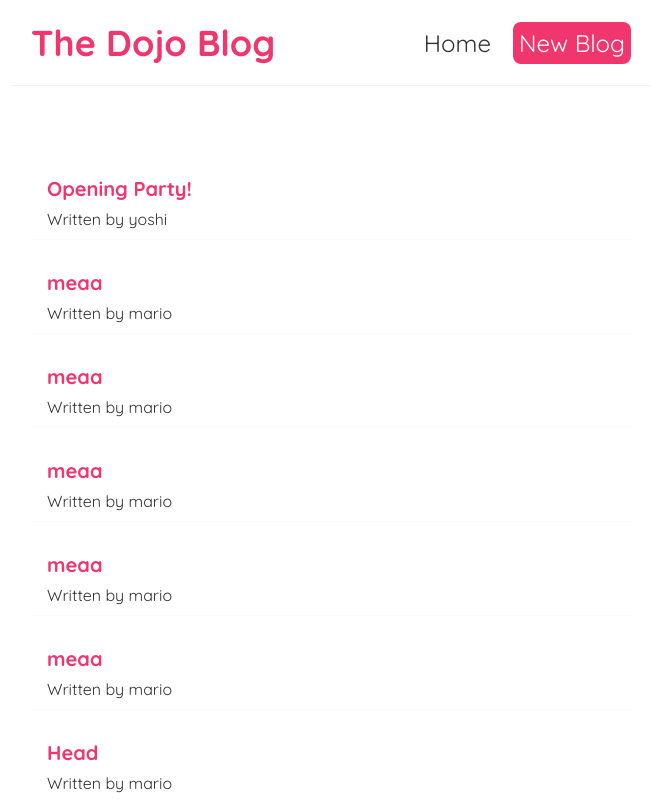
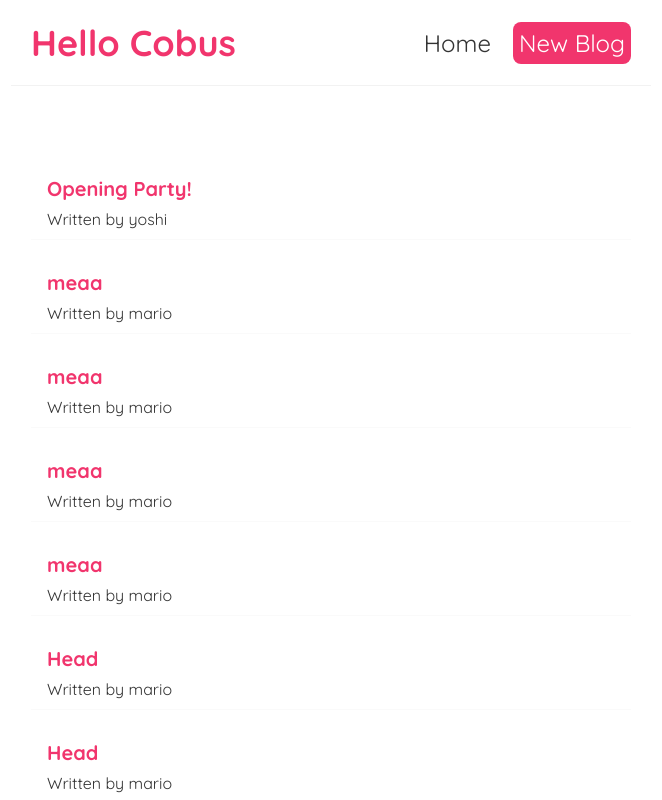
Before and after one commit to Iancahn/littleachievers, a React (Create React App) app: page / in a window 1280 px wide. Shown: the top 800 px of the page, without its empty margins (309-971 px from the left). Built offline with nearby package versions, Linux system fonts and the light colour scheme; data requests are answered from the project's data file.

Commit message:
Mock DB
Setup the Mockend

```diff
--- a/data/db.json
+++ b/data/db.json
@@ -11,12 +11,6 @@
       "body": "ddfee",
       "author": "mario",
       "id": 6
-    },
-    {
-      "title": "meaa",
-      "body": "ddfee",
-      "author": "mario",
-      "id": 7
     },
     {
       "title": "meaa",
--- a/src/components/Navbar.jsx
+++ b/src/components/Navbar.jsx
@@ -3,7 +3,7 @@ import { Link } from "react-router-dom";
 const Navbar = () => {
     return (
         <nav className="navbar">
-            <h1>The Dojo Blog</h1>
+            <h1>Hello Cobus</h1>
             <div className="links">
                 <Link to="/">Home</Link>
                 <Link to="/forms" style={{
```
Also changed, not shown: .mockend.json (added).
